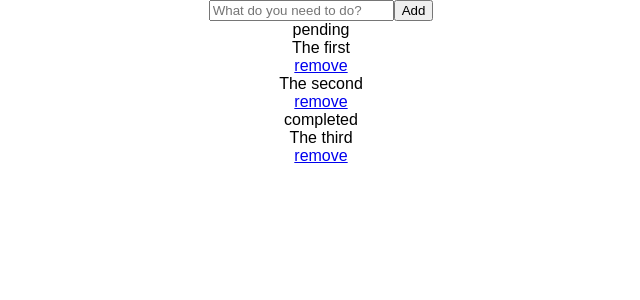
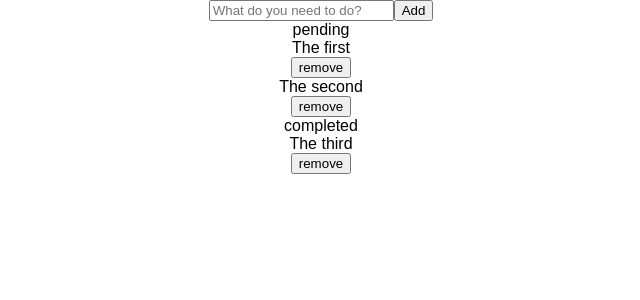
Before and after one commit to dochoaj/react-todo, a React (Create React App) app: page / in a window 1280 px wide. Shown: the top 300 px of the page, without its empty margins (319-959 px from the left). Built offline with nearby package versions, Linux system fonts and the light colour scheme.

Commit message:
Add task feature

```diff
--- a/package.json
+++ b/package.json
@@ -5,7 +5,8 @@
   "dependencies": {
     "react": "^16.2.0",
     "react-dom": "^16.2.0",
-    "react-scripts": "1.1.1"
+    "react-scripts": "1.1.1",
+    "uid": "^0.0.2"
   },
   "scripts": {
     "start": "react-scripts start",
--- a/src/App.js
+++ b/src/App.js
@@ -1,4 +1,5 @@
 import React, { Component } from 'react';
+import uid from 'uid';
 import Board from './Board';
 import TaskCreator from './TaskCreator';
 import './App.css';
@@ -16,7 +17,7 @@ class App extends Component {
   render() {
     return (
       <div className='App'>
-        <TaskCreator />
+        <TaskCreator onTaskAddition={this.onTaskAddition} />
         {this.renderBoards()}
       </div>
     );
@@ -27,9 +28,31 @@ class App extends Component {
 
     return statuses.map(status => {
       return (
-        <Board title={status}
+        <Board key={status}
+               title={status}
                tasks={ tasks.filter( x => x.status === status) } />
       );
+    });
+  }
+
+  generateTask(description) {
+    return {
+      id: uid(),
+      description,
+      status: this.firstTaskStatus()
+    };
+  }
+
+  firstTaskStatus() {
+    return this.state.statuses[0]
+  }
+
+  onTaskAddition = (taskDescription) => {
+    const task = this.generateTask(taskDescription);
+    this.setState((prevState) => {
+      return {
+        tasks: [...prevState.tasks, task]
+      };
     });
   }
 }
--- a/src/Board.js
+++ b/src/Board.js
@@ -20,7 +20,10 @@ class Board extends Component {
       const { id, description, status } = task;
 
       return (
-        <Task id={id} description={description} status={status} />
+        <Task id={id}
+              key={id}
+              description={description}
+              status={status} />
       );
     });
   }
--- a/src/Task.js
+++ b/src/Task.js
@@ -8,7 +8,7 @@ class Task extends Component {
           {this.props.description}
         </div>
         <div className='Actions'>
-          <a href='#'>remove</a>
+          <button>remove</button>
         </div>
       </div>
     );
--- a/src/TaskCreator.js
+++ b/src/TaskCreator.js
@@ -12,7 +12,9 @@ class TaskCreator extends Component {
                placeholder='What do you need to do?'
                value={ this.state.description }
                onChange= {this.onDescriptionChange} />
-        <button>Add</button>
+        <button onClick={this.onAddButtonClick}>
+          Add
+        </button>
       </div>
     );
   }
@@ -21,6 +23,11 @@ class TaskCreator extends Component {
     const description = event.target.value;
     this.setState({ description });
   }
+
+  onAddButtonClick = (event) => {
+    const { description } = this.state;
+    this.state.description.trim() !== '' && this.props.onTaskAddition(description)
+  }
 }
 
 export default TaskCreator;
```
Also changed, not shown: 1 other file (tests, documents, lock files or other folders).
